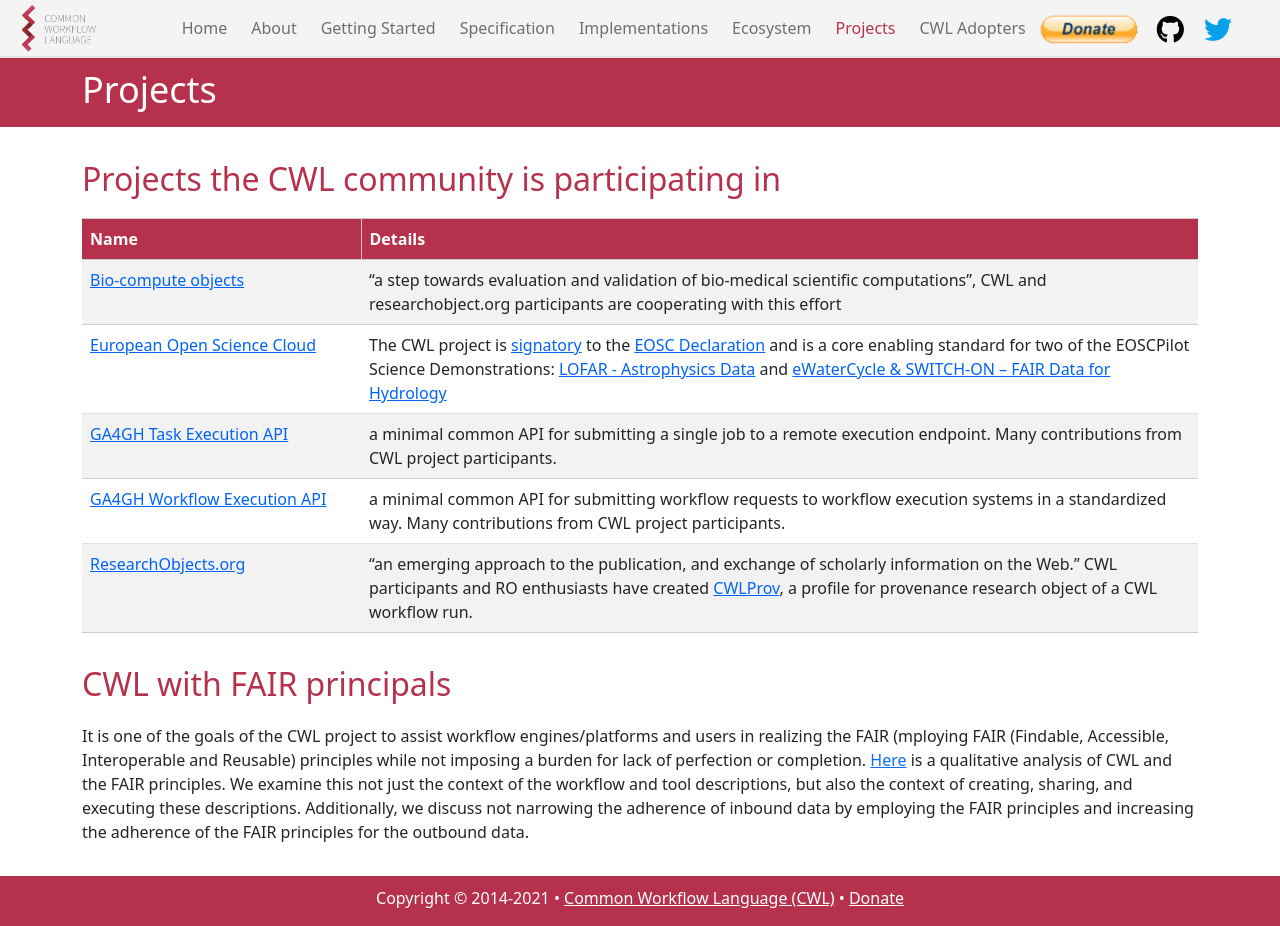
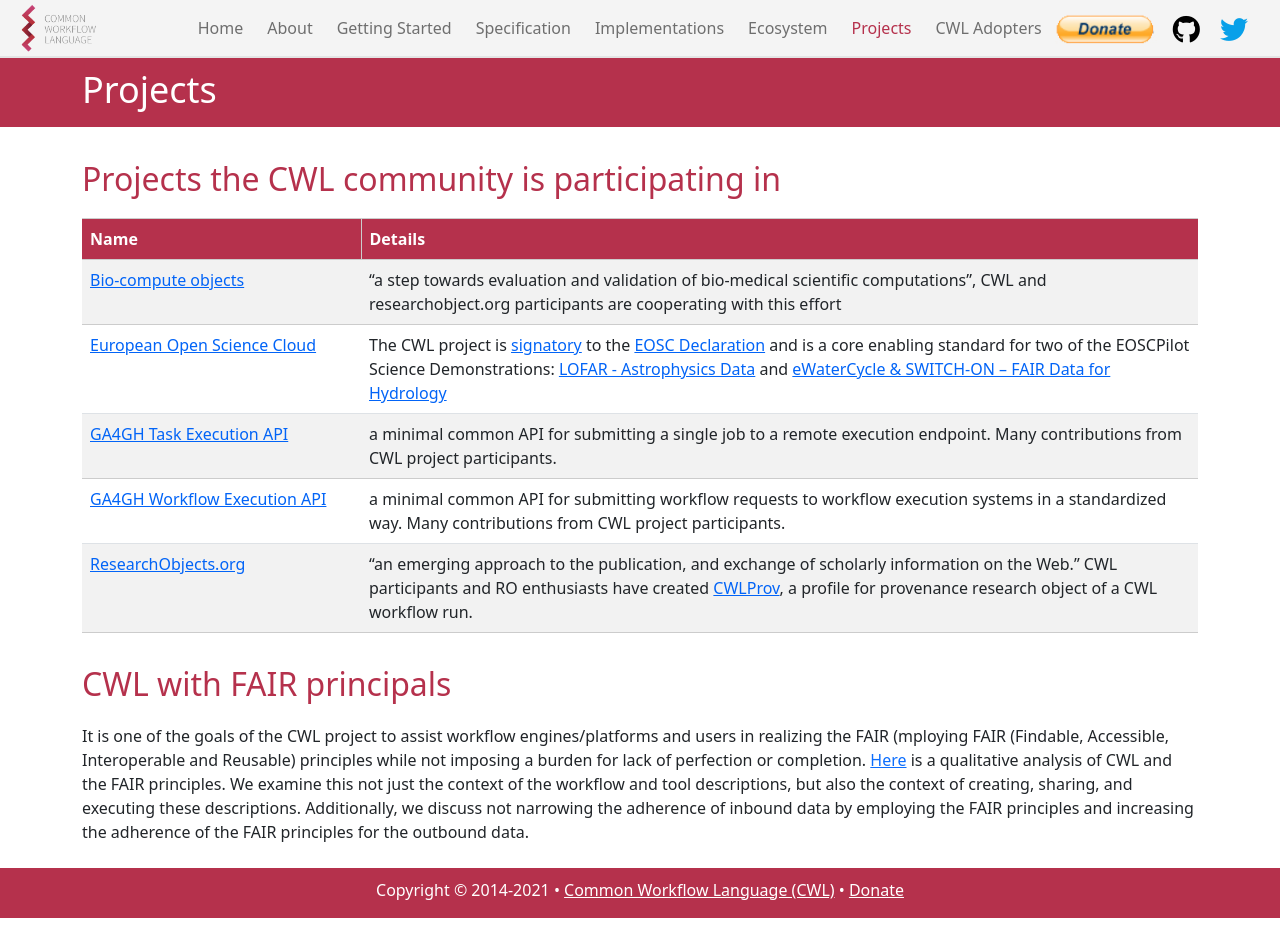
Before and after one commit to common-workflow-language/cwl-website, a Jekyll site: the page built from content/projects.md, in a window 1280 px wide and 926 px high. Built offline with Jekyll 4.4.1, drawn with Linux system fonts in a browser that asks for light colours.

Commit message:
Fix footer on pages w/ short content
Footer:
* Refactor _includes/footer.html to make code cleaner and more robust
* Add page-specific class to <body> tag (eg body-getting-started)
* Adjust padding-bottom for content area on desktop & mobile

Minor fixes:
* Add <title> tag to _includes/head.html, since jekyll-seo-tag wasn't auto-generating it
* Remove non-existent .h-card class from <footer>
* remove .page-short class from projects.md

```diff
--- a/content/_includes/footer.html
+++ b/content/_includes/footer.html
@@ -1,4 +1,4 @@
-<footer class="{{ page.class }} site-footer h-card" id="site_footer">
+<footer class="{{ page.class }} site-footer" id="site_footer">
 <div class="container">
   <div class="row">
     <div class="col-xs-12 footer-text">
--- a/content/_includes/head.html
+++ b/content/_includes/head.html
@@ -1,4 +1,5 @@
 <head>
+  <title>{{ page.title }} | Common Workflow Language (CWL)</title>
   <meta http-equiv="Content-Type" content="text/html; charset=UTF-8">
   <meta name="viewport" content="width=device-width, initial-scale=1.0">
   <meta http-equiv="Content-Type" content="text/html; charset=UTF-8">
--- a/content/_layouts/default.html
+++ b/content/_layouts/default.html
@@ -3,7 +3,7 @@
 
   {%- include head.html -%}
 
-  <body>
+  <body class="body-{{ page.class }}">
   <ul class="skip-nav">
     <li><a class="sr-only sr-only-focusable skip-link" href="#main">Skip to main content</a></li>
     <li><a class="sr-only sr-only-focusable skip-link" href="#site_footer">Skip to footer</a></li>
--- a/content/_sass/partials/_structure.scss
+++ b/content/_sass/partials/_structure.scss
@@ -1,7 +1,3 @@
-///////////////////////
-// Sticky Footer Fix //
-///////////////////////
-
 .site-wrapper {
   min-height: 100vh;
   position: relative;
@@ -16,20 +12,6 @@
   .content-wrapper {
     padding-bottom: 86px;
   }
-
-  .page-short {
-    .content-wrapper {
-      padding-bottom: 75px;
-    }
-  }
-}
-
-@include media-breakpoint-up(md) {
-  .page-short {
-    .content-wrapper {
-      padding-bottom: 146px;
-    }
-  }
 }
 
 .site-footer {
@@ -40,13 +22,78 @@
   width: 100%;
 }
 
-@include media-breakpoint-up(md) {
-  .page-short .site-footer {
+///////////////////////
+// Sticky Footer Fix //
+///////////////////////
+
+.body-page-short {
+  height: 100%;
+
+  // These should be specified in their respective places
+  .content-wrapper,
+  .post-content {
+    position: static;
+  }
+
+  .site-footer {
     position: absolute;
+    width: 100%;
+  }
+
+  .content-wrapper {
+    // Very unclear that this min-height actually works or
+    // does anything. Likely Delete.
+    min-height: calc(100vh - 96px);
   }
 
   .post-content {
-    margin: 0 0 38px;
+    padding: 84px 2px 26px;
+  }
+}
+
+@include media-breakpoint-up(xxs) {
+  .body-page-short {
+    .content-wrapper {
+      // padding-bottom: 75px;
+      padding-bottom: 26px;
+    }
+  }
+}
+
+@include media-breakpoint-up(sm) {
+  .body-page-short {
+    .post-content {
+      margin: 0 0 38px;
+      padding: 90px 0 26px;
+    }
+  }
+}
+
+@include media-breakpoint-up(md) {
+  .body-page-short {
+    .content-wrapper {
+      padding-bottom: 146px;
+    }
+
+    .post-content {
+      padding: 92px 0 26px;
+    }
+  }
+}
+
+@include media-breakpoint-up(lg) {
+  .body-page-short {
+    .post-content {
+      padding: 96px 0 26px;
+    }
+  }
+}
+
+@include media-breakpoint-up(xl) {
+  .body-page-short {
+    .post-content {
+      padding: 102px 0 26px;
+    }
   }
 }
 
```
Also changed, not shown: content/projects.md (+0 -1 lines).
